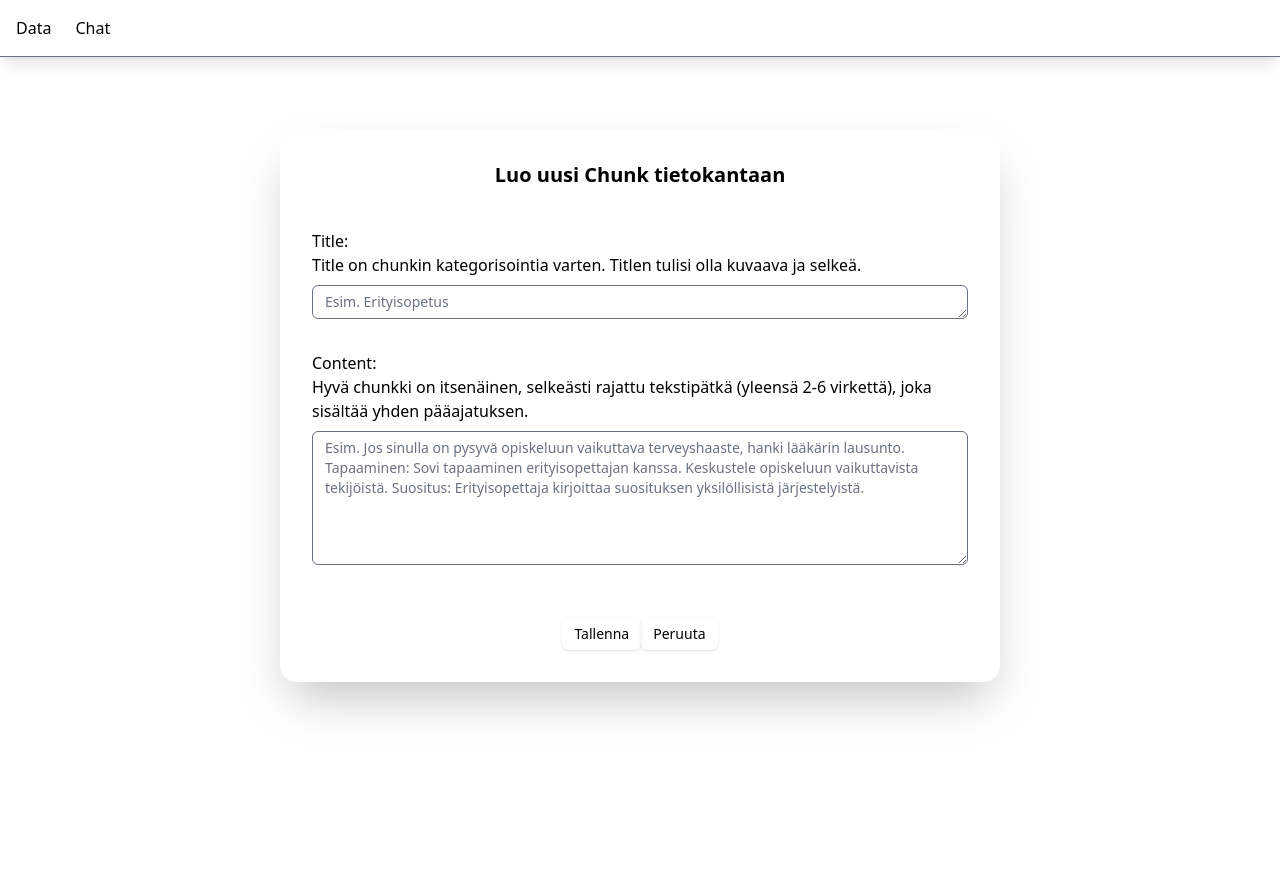
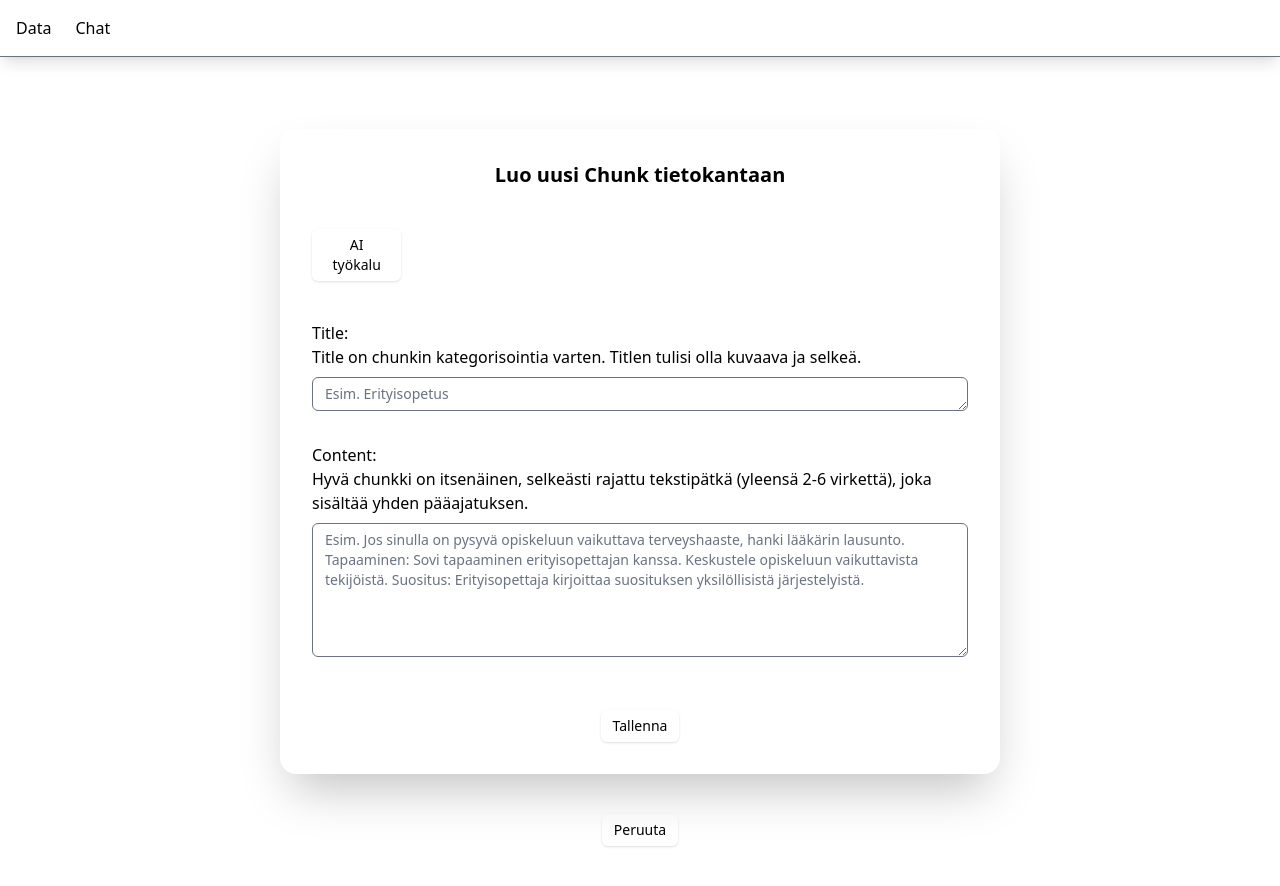
Before and after one commit to Mikkosar/thesis-rag-chatbot, a React (Vite) app: page /create in a window 1280 px wide. Shown: the top 886 px of the page. Before the commit the page ends 800 px from the top, so only its background shows below. Built offline with nearby package versions, Linux system fonts and the light colour scheme; no server answers.

Commit message:
AI chunk luonti nappi lisätty, mutta kesken

```diff
--- a/src/components/Data/CreateData.tsx
+++ b/src/components/Data/CreateData.tsx
@@ -11,6 +11,7 @@ const DataForm = () => {
   const navigate = useNavigate();
   const dispatch = useAppDispatch();
   const [formData, setFormData] = useState<Partial<Chunk> | undefined>({});
+  const [aiToolActive, setAiToolActive] = useState<boolean>(false);
 
   const handleChange = (
     e: React.ChangeEvent<HTMLInputElement | HTMLTextAreaElement>
@@ -43,6 +44,9 @@ const DataForm = () => {
             <div className="border-b border-white/10 pb-5 flex flex-col">
               <Header title="Luo uusi Chunk tietokantaan" />
               <div className="mt-10 grid grid-cols-1 gap-x-6 gap-y-8 sm:grid-cols-6">
+                <div className="flex justify-items-center mb-2">
+                  <Button text="AI työkalu" color="gray" onClick={() => setAiToolActive(!aiToolActive)} type="button" />
+                </div>
                 <DataFormInput
                   formData={formData}
                   handleChange={handleChange}
@@ -67,13 +71,15 @@ const DataForm = () => {
             </div>
             <div className="mt-2 flex items-center justify-center">
               <Button type="submit" text="Tallenna" color="green" />
-              <Button text="Peruuta" color="gray" onClick={() => navigate(-1)} type="button" />
             </div>
           </div>
         </form>
       ) : (
         <p className="text-black text-center py-10">Loading chunk...</p>
       )}
+      <div className="mt-10 flex items-center justify-center">
+        <Button text="Peruuta" color="gray" onClick={() => navigate(-1)} type="button" />
+      </div>
     </div>
   );
 };
```
